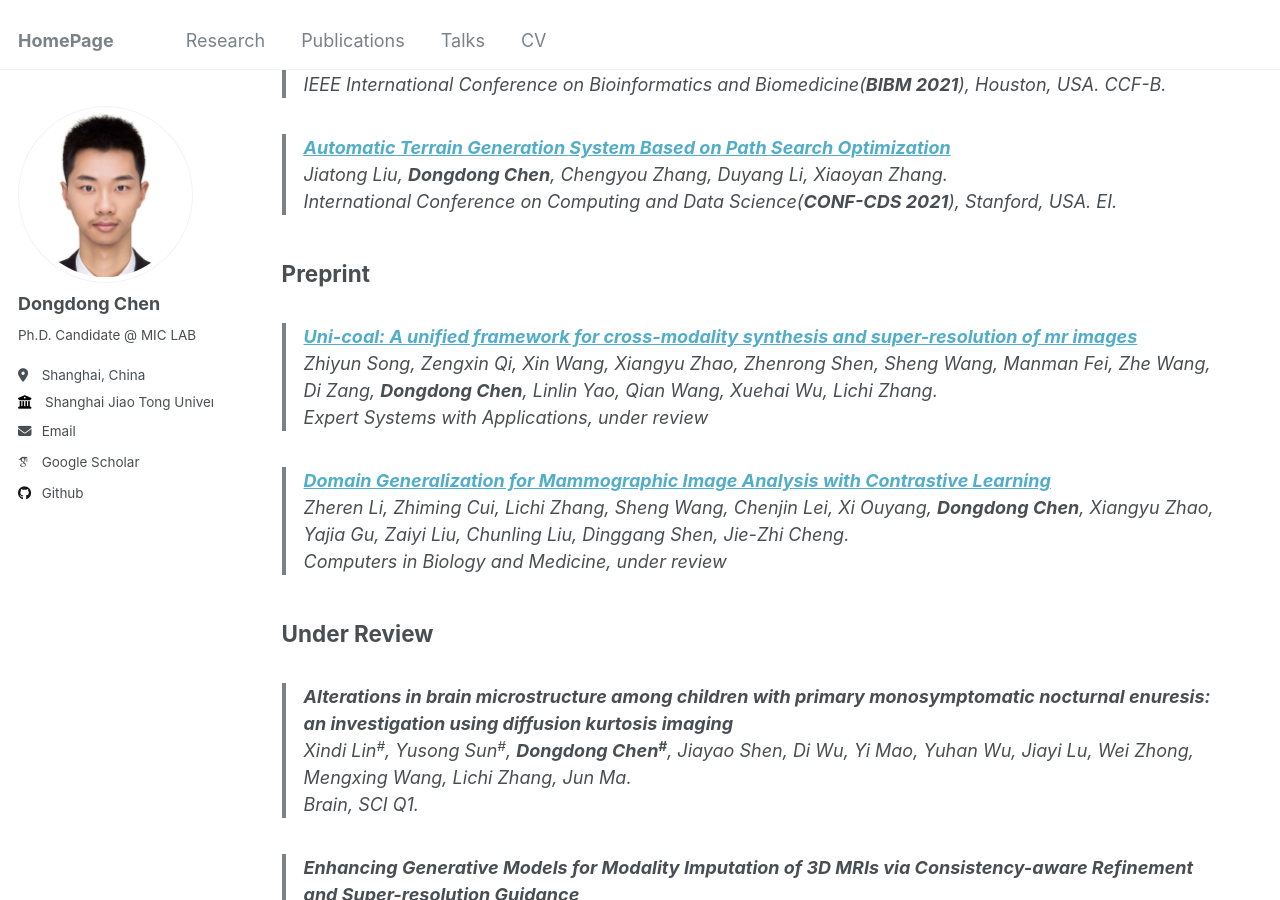
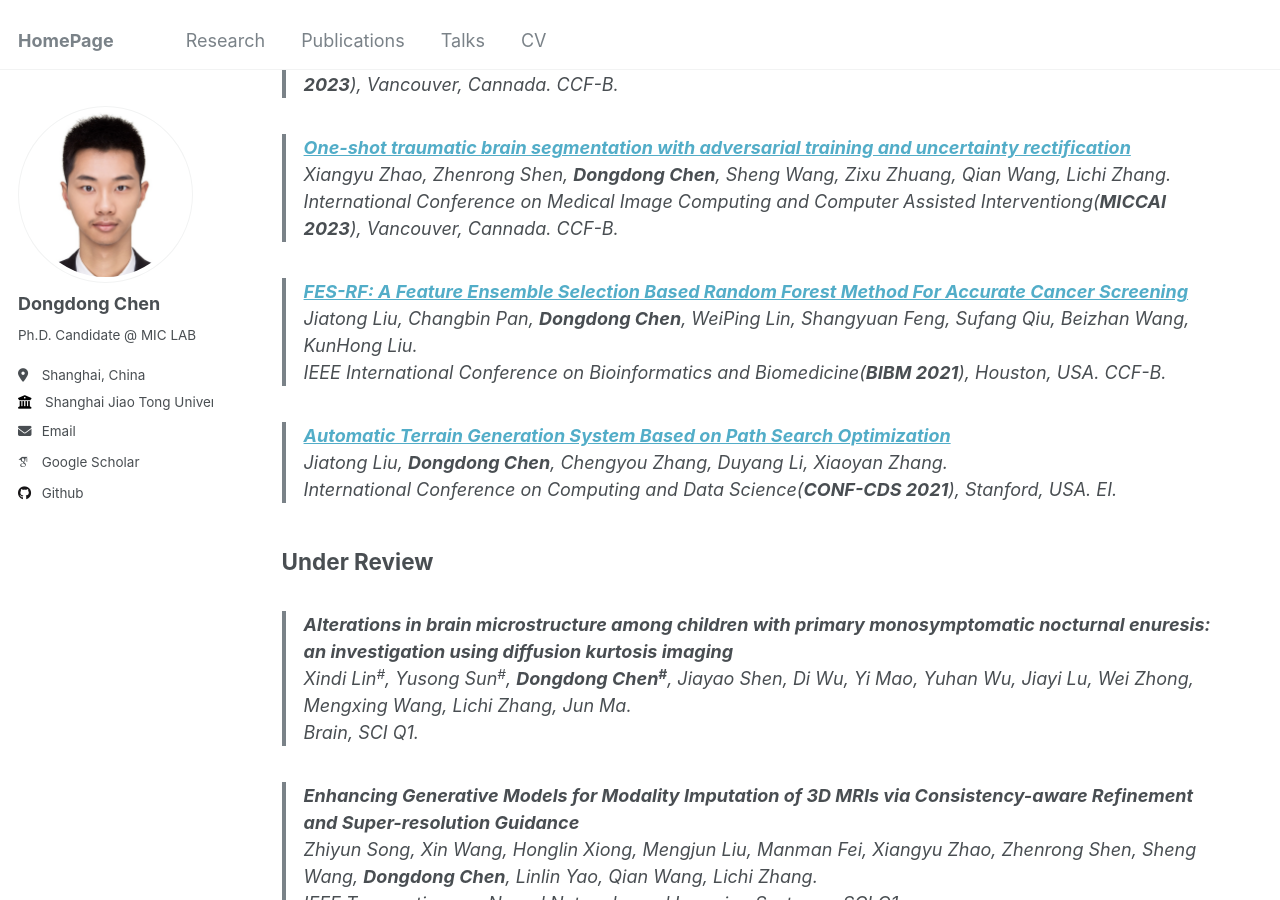
Before and after one commit to DongDChen/DongDChen.github.io, a Jekyll site: the page built from _pages/publications.md, in a window 1280 px wide and 900 px high, scrolled down 3049 px. Built offline with Jekyll 4.4.1, drawn with Linux system fonts in a browser that asks for light colours; some web fonts are replaced; some of the changed text lies outside the part shown.

Commit message:
Update publications.md

```diff
--- a/_pages/publications.md
+++ b/_pages/publications.md
@@ -108,15 +116,6 @@ You can also find my articles on [my Google Scholar profile](https://scholar.goo
 
 
 
-## Preprint
-> <b><a href="https://arxiv.org/abs/2311.08225" target="_blank">Uni-coal: A unified framework for cross-modality synthesis and super-resolution of mr images</a></b> <br>
-> Zhiyun Song, Zengxin Qi, Xin Wang, Xiangyu Zhao, Zhenrong Shen, Sheng Wang, Manman Fei, Zhe Wang, Di Zang, <b>Dongdong Chen</b>, Linlin Yao, Qian Wang, Xuehai Wu, Lichi Zhang.<br>
-> <em>Expert Systems with Applications, under review</em> <br>
-
-> <b><a href="https://arxiv.org/abs/2304.10226" target="_blank">Domain Generalization for Mammographic Image Analysis with Contrastive Learning</a></b> <br>
-> Zheren Li, Zhiming Cui, Lichi Zhang, Sheng Wang, Chenjin Lei, Xi Ouyang, <b>Dongdong Chen</b>, Xiangyu Zhao, Yajia Gu, Zaiyi Liu, Chunling Liu, Dinggang Shen, Jie-Zhi Cheng.<br>
-> <em>Computers in Biology and Medicine, under review</em> <br>
-
 ## Under Review
 > <b>Alterations in brain microstructure among children with primary monosymptomatic nocturnal enuresis: an investigation using diffusion kurtosis imaging</b> <br>
 > Xindi Lin<sup>#</sup>, Yusong Sun<sup>#</sup>, <b>Dongdong Chen<sup>#</sup></b>, Jiayao Shen, Di Wu, Yi Mao, Yuhan Wu, Jiayi Lu, Wei Zhong, Mengxing Wang, Lichi Zhang, Jun Ma.<br>
```
Also changed, not shown: other parts of _pages/publications.md (+8 -0 lines).
